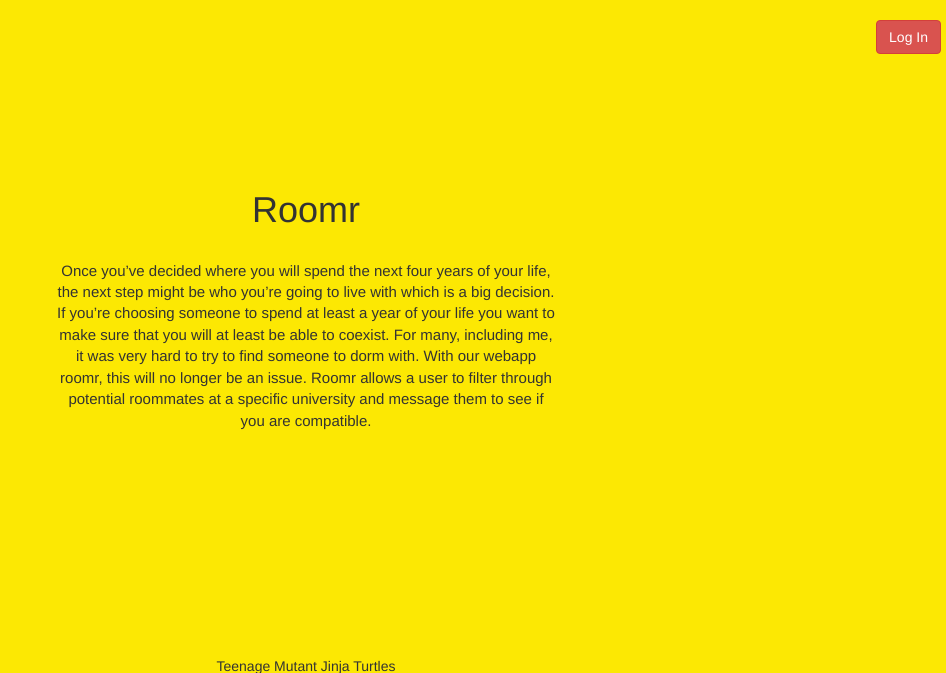
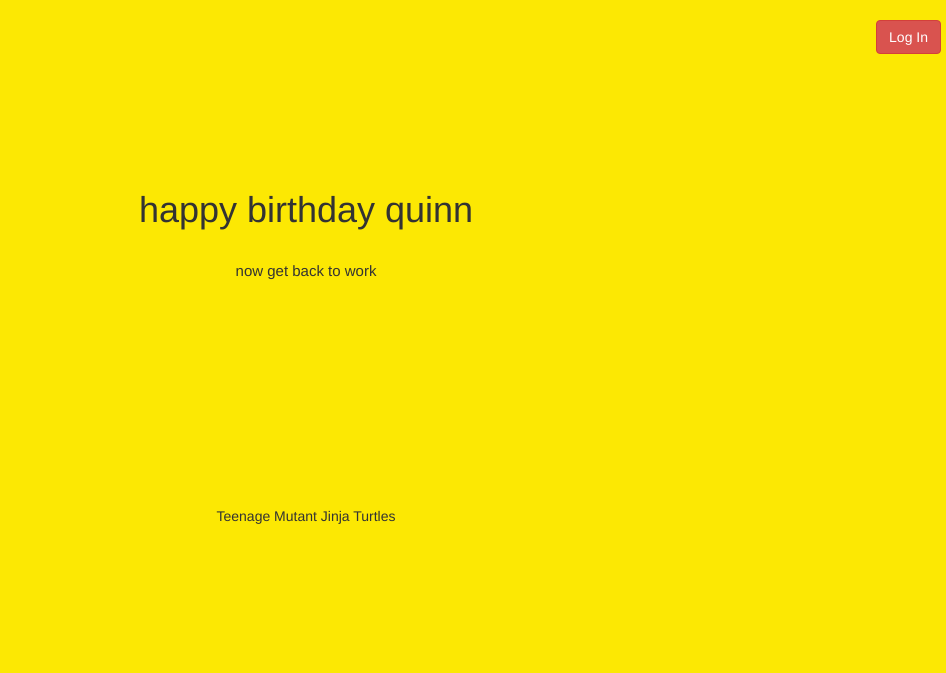
Before and after one commit to WarlordGandhi24/Roomr, a Python web app: template templates/main.html in a window 1280 px wide. Shown: the top 673 px of the page, without its empty margins (334-1280 px from the left). Run offline with Jinja, Linux system fonts and the light colour scheme; the template is opened without the code that fills it, so the values that code supplies are empty; some libraries are stand-ins or nearby versions.

Commit message:
surprise

```diff
--- a/templates/main.html
+++ b/templates/main.html
@@ -11,9 +11,10 @@
     <a href="{{logout_url}}">Logout</a>
     {% else %}
     <button id="login" class="btn btn-danger"><a href="{{login_url}}">Log In</a></button>
-    <h1 id="main">Roomr</h1>
-    <p id="blurb">Once you’ve decided where you will spend the next four years of your life, the next step might be who you’re going to live with which is a big decision. If you’re choosing someone to spend at least a year of your life you want to make sure that you will at least be able to coexist. For many, including me, it was very hard to try to find someone to dorm with. With our webapp roomr, this will no longer be an issue. Roomr allows a user to filter through potential roommates at a specific university and message them to see if you are compatible.</p>
+    <h1 id="main">happy birthday quinn</h1>
+    <p id="blurb">now get back to work</p>
     <p id="team">Teenage Mutant Jinja Turtles</p>
     {% endif %}
   </body>
 </html>
+<!-- Once you’ve decided where you will spend the next four years of your life, the next step might be who you’re going to live with which is a big decision. If you’re choosing someone to spend at least a year of your life you want to make sure that you will at least be able to coexist. For many, including me, it was very hard to try to find someone to dorm with. With our webapp roomr, this will no longer be an issue. Roomr allows a user to filter through potential roommates at a specific university and message them to see if you are compatible.
```
